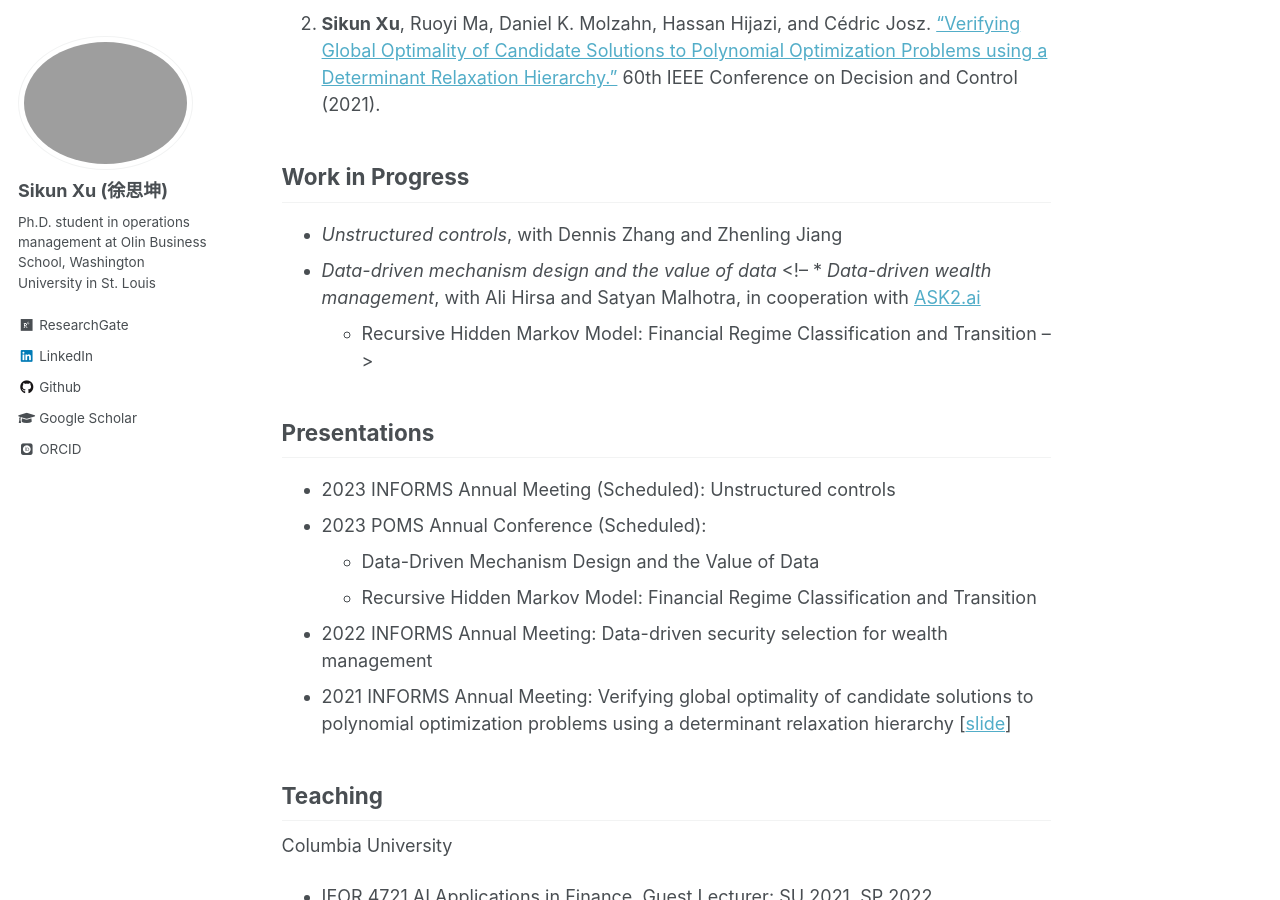
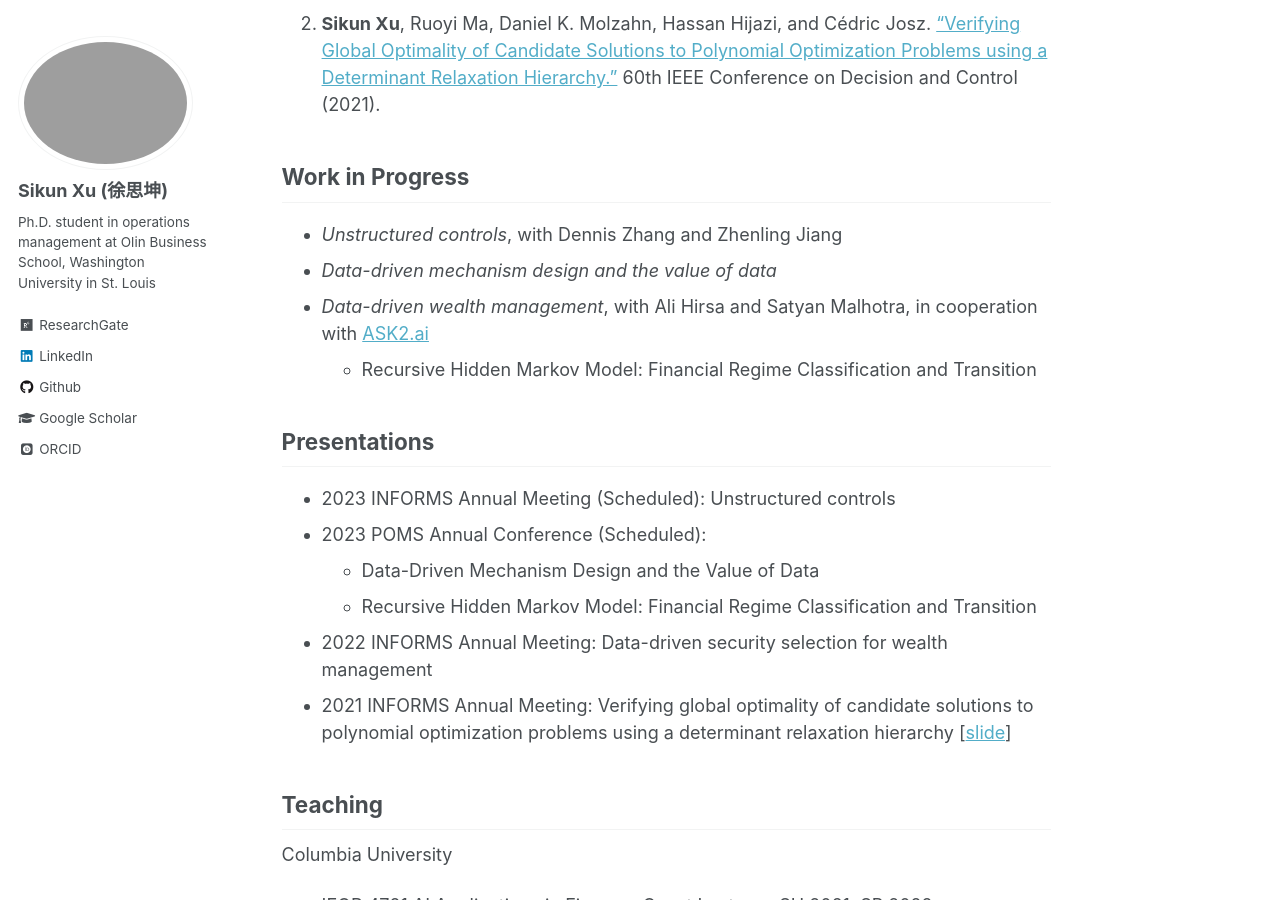
Before and after one commit to iamsikun/iamsikun.github.io, a Jekyll site: the page built from _pages/about.md, in a window 1280 px wide and 900 px high, scrolled down 970 px. Built offline with Jekyll 4.4.1, drawn with Linux system fonts in a browser that asks for light colours; some web fonts are replaced.

Commit message:
Bug fixed

```diff
--- a/_pages/about.md
+++ b/_pages/about.md
@@ -33,8 +33,8 @@ I am a Ph.D. student in [Supply Chain, Operations, and Technology](https://olin.
 ## Work in Progress
 * *Unstructured controls*, with Dennis Zhang and Zhenling Jiang
 * *Data-driven mechanism design and the value of data*
-<!-- * *Data-driven wealth management*, with Ali Hirsa and Satyan Malhotra, in cooperation with [ASK2.ai](https://www.ask2.ai/)
-  * Recursive Hidden Markov Model: Financial Regime Classification and Transition  -->
+* *Data-driven wealth management*, with Ali Hirsa and Satyan Malhotra, in cooperation with [ASK2.ai](https://www.ask2.ai/)
+  * Recursive Hidden Markov Model: Financial Regime Classification and Transition
 
 ## Presentations
 * 2023 INFORMS Annual Meeting (Scheduled): Unstructured controls
```
